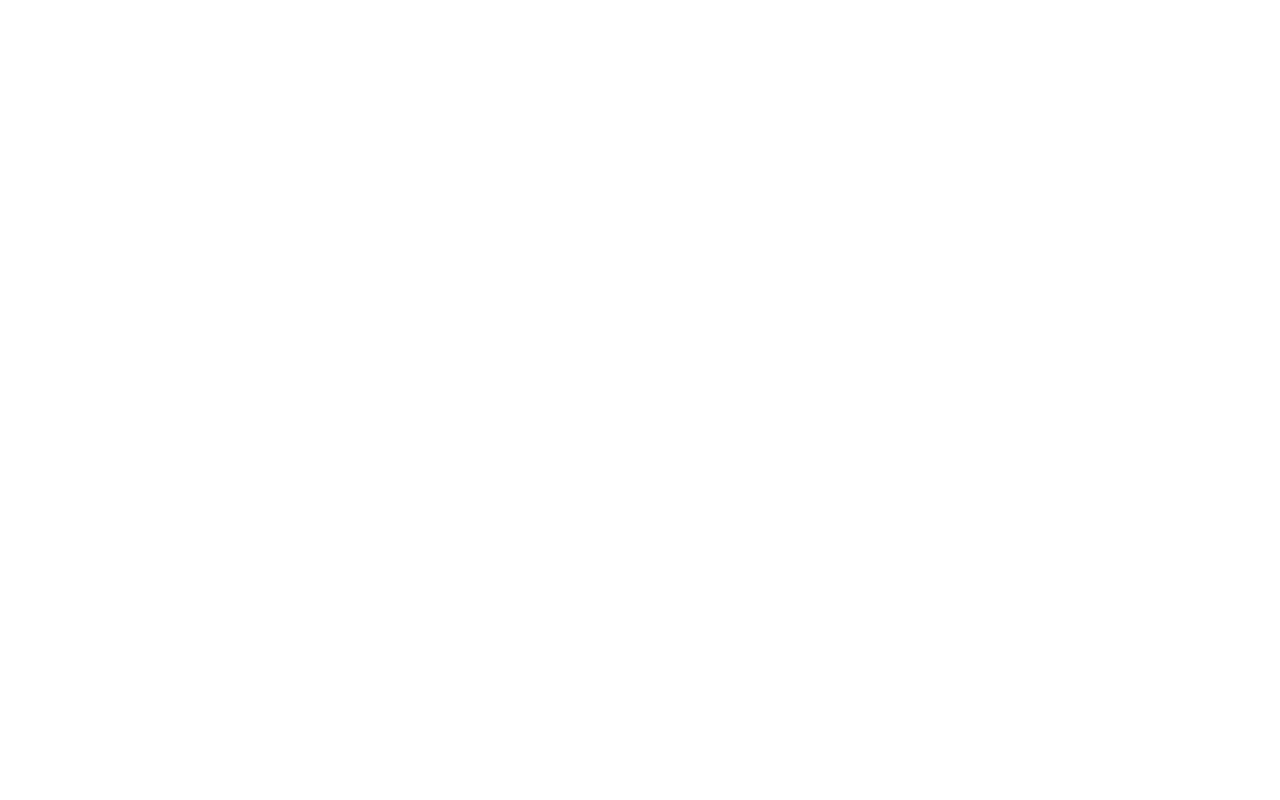
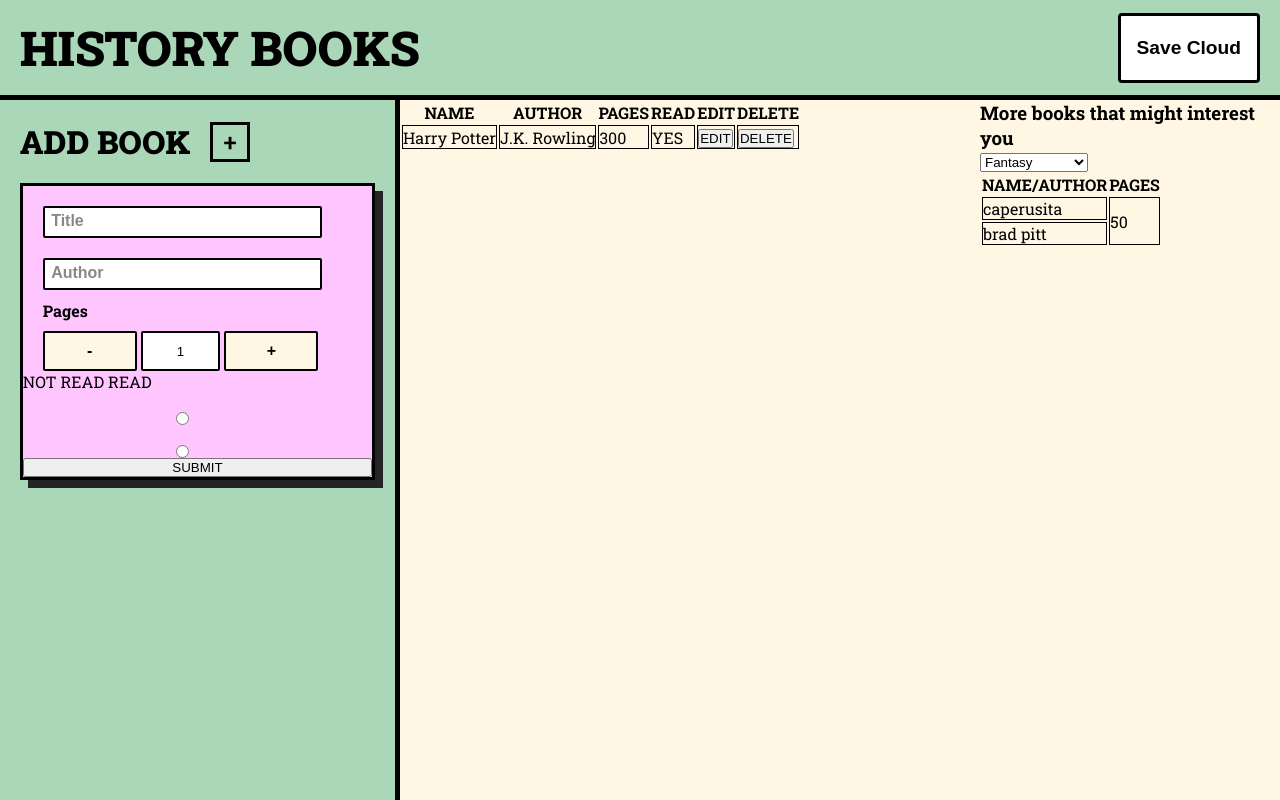
Before and after one commit to ReportThatCode/Project-Library, a plain HTML site: page index.html in a window 1280 px wide. Drawn offline with Linux system fonts and the light colour scheme.

Commit message:
some css

```diff
--- a/index.html
+++ b/index.html
@@ -5,8 +5,132 @@
     <meta name="viewport" content="width=device-width, initial-scale=1.0">
     <title>Project Library</title>
     <link rel="stylesheet" href="style.css">
+
+    <link rel="preconnect" href="https://fonts.googleapis.com">
+    <link rel="preconnect" href="https://fonts.gstatic.com" crossorigin>
+    <link href="https://fonts.googleapis.com/css2?family=Roboto+Slab:wght@100..900&display=swap" rel="stylesheet">
 </head>
 <body>
+    <main class="main">
+        <header>
+            <h1>HISTORY BOOKS</h1>
+            <button>Save Cloud</button>
+        </header>
+        <aside>
+            <div class="header-text">
+                <h2>ADD BOOK</h2>
+                <span>+</span>
+            </div>
+            <form>
+                <input type="text" placeholder="Title">
+                <input type="text" placeholder="Author">
+                <div class="row-form">
+                    <label for="pages">Pages</label>
+                    <div class="div-input-number">
+                        <button>-</button>
+                        <input type="number" id="pages" value="1">
+                        <button>+</button>
+                    </div>
+                <div class="row-form">
+                    <div class="div-input-checkbox">
+                    <label for="noRead">NOT READ</label>
+                    <label for="Read">READ</label>
+                    </div>
+                    <input type="radio" name="isRead" id="noRead" value="noRead">
+                    <input type="radio" name="isRead" id="Read" value="Read">
+                </div>
+                </div>
+                <button>SUBMIT</button>
+            </form>
+        </aside>
+        <div class="container-tables">
+            <table>
+                <tbody>
+                    <tr>
+                        <th>NAME</th>
+                        <th>AUTHOR</th>
+                        <th>PAGES</th>
+                        <th>READ</th>
+                        <th>EDIT</th>
+                        <th>DELETE</th>
+                    </tr>
+                    <tr>
+                        <td>Harry Potter</td>
+                        <td>J.K. Rowling</td>
+                        <td>300</td>
+                        <td>YES</td>
+                        <td><button>EDIT</button></td>
+                        <td><button>DELETE</button></td>
+                    </tr>
+                </tbody>
+
+            </table>
+        </div>
+
+        <div class="container-recommended">
+        <h3>More books that might interest you</h3>
+        <select name="generos" id="generos">
+            <option value="Fantasy">Fantasy</option>
+            <option value="self-help">Self-help</option>
+            <option value="stories">stories</option>
+            <option value="Science fiction">Science fiction</option>
+            <option value="Novels">Novels</option>
+        </select>
+        <table class="Recommended-books">
+           <tbody>
+                <tr>
+                    <th>NAME/AUTHOR</th>
+                    <th>PAGES</th>
+                </tr>
+
+                <tr>
+                    <td class="recommend-title">caperusita</td>
+                    <td class="recommend-pages" rowspan="2">50</td>
+                </tr>
+                <tr>
+                    <td class="recommend-author">brad pitt</td>
+                </tr>
+
+
+               <!--
+                <tr>
+                    <td>harry potter</td>
+                    <td>pity alvarez</td>
+                    <td>666</td>
+                </tr>
+                <tr>
+                    <td>falopa</td>
+                    <td>con porro</td>
+                    <td>420</td>
+                </tr>
+            -->
+           </tbody>
+        </table>
+        </div>
+    </main>
+
+
+    <template class="table-row-recommended">
+        <tr>
+            <td class="recommend-title">caperusita</td>
+            <td class="recommend-pages" rowspan="2">50</td>
+        </tr>
+        <tr>
+            <td class="recommend-author">brad pitt</td>
+        </tr>
+    </template>
+
+
+    <template id="table-row">
+        <tr>
+            <td class="name">Harry Potter</td>
+            <td class="author">J.K. Rowling</td>
+            <td class="pages">300</td>
+            <td class="isRead">YES</td>
+            <td><button class="edit">EDIT</button></td>
+            <td><button class="delete">DELETE</button></td>
+        </tr>
+    </template>
 
     <script src="script.js"></script>
 </body>
--- a/style.css
+++ b/style.css
@@ -0,0 +1,164 @@
+* {
+    margin: 0;
+    padding: 0;
+    box-sizing: border-box;
+}
+body {
+        font-family: "Roboto Slab", serif;
+        background-color: #FFF6E3;
+
+}
+
+.main {
+    display: grid;
+    grid-template-columns: 400px 1fr 300px;
+    grid-template-rows: 100px 1fr;
+    height: 100vh;
+}
+
+
+.main header {
+    grid-column: 1/4;
+    grid-row: 1/2;
+    display: flex;
+    justify-content: space-between;
+    align-items: center;
+    border-bottom: 5px black solid;
+    background-color: #AAD7B8;
+}
+
+.main header h1 {
+    margin-left: 20px;
+    font-size: 3rem;
+    font-weight: 900;
+}
+
+.main header button {
+    height: 70px;
+    background-color: white;
+    font-size: 1.2rem;
+    font-weight: 900;
+    padding: 0.2rem 1rem;
+    border-radius: 4px;
+    border: solid 3px black;
+    margin-right: 20px;
+    cursor: pointer;
+
+}
+
+.main aside {
+    grid-column: 1/2;
+    grid-row: 2/3;
+    border-right: 5px solid black;
+    background-color: #AAD7B8;
+}
+
+.main aside .header-text {
+    display: flex;
+    align-items: center;
+    justify-content: flex-start;
+    width: 90%;
+}
+.main aside .header-text h2 {
+    font-size: 2rem;
+    font-weight: 900;
+    margin: 20px;
+}
+
+.main aside .header-text span {
+    display: flex;
+    justify-content: center;
+    align-items: center;
+    width: 40px;
+    height: 40px;
+    border: solid 3px black;
+    font-size: 1.5rem;
+    font-weight: 500;
+}
+
+.main aside form {
+    background-color: #FEC5FF;
+    border: solid 3px black;
+    width: 90%;
+    margin: 0 auto;
+    display: flex;
+    flex-direction: column;
+    box-shadow: 8px 8px 0px rgb(36, 36, 36);
+}
+
+.main aside form input {
+    width: 80%;
+    margin-top: 20px;
+    padding: 0.4rem;
+    border: solid 2px black;
+    border-radius: 2px;
+    margin-left: 20px;
+}
+
+.main aside form input:focus {
+    outline: none;
+}
+.main aside form input::placeholder {
+    font-size: 1rem;
+    color: rgb(136, 136, 136);
+    font-weight: bold;
+}
+
+
+.row-form {
+    display: flex;
+    flex-direction: column;
+}
+.row-form > label {
+    font-size: 1rem;
+    font-weight: 700;
+    margin-top: 10px;
+    margin-left: 20px;
+}
+.row-form .div-input-number {
+    width: 80%;
+    margin-left: 20px;
+    margin-top: 10px;
+}
+.row-form .div-input-number button {
+    width: calc(35% - 4px);
+    height: 40px;
+    cursor: pointer;
+    border: 2px solid black;
+    border-radius: 2px;
+    font-size: 1rem;
+    font-weight: 700;
+    background-color: #FFF6E3;
+    color: black;
+}
+.row-form .div-input-number input {
+    padding: 0;
+    margin: 0;
+    height: 40px;
+    width: calc(30% - 4px);
+    text-align: center;
+    -webkit-appearance: none;
+}
+#pages::-webkit-inner-spin-button,
+#pages::-webkit-outer-spin-button {
+  -webkit-appearance: none;
+
+}
+
+
+
+.main .container-recommended {
+    grid-column: 3/4;
+}
+
+
+
+
+
+
+td {
+    border: solid 1px black;
+}
+tr {
+    border: solid 1px red;
+}
```
